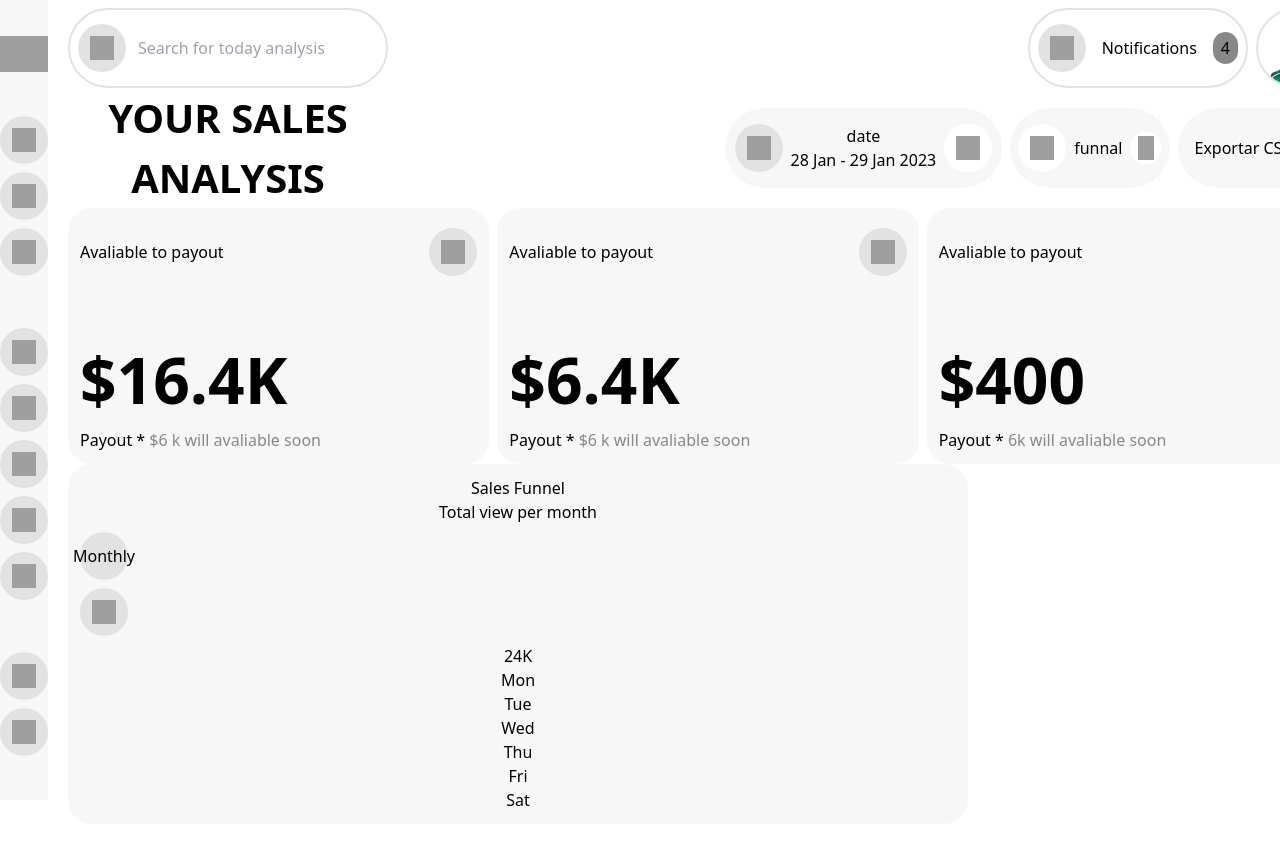
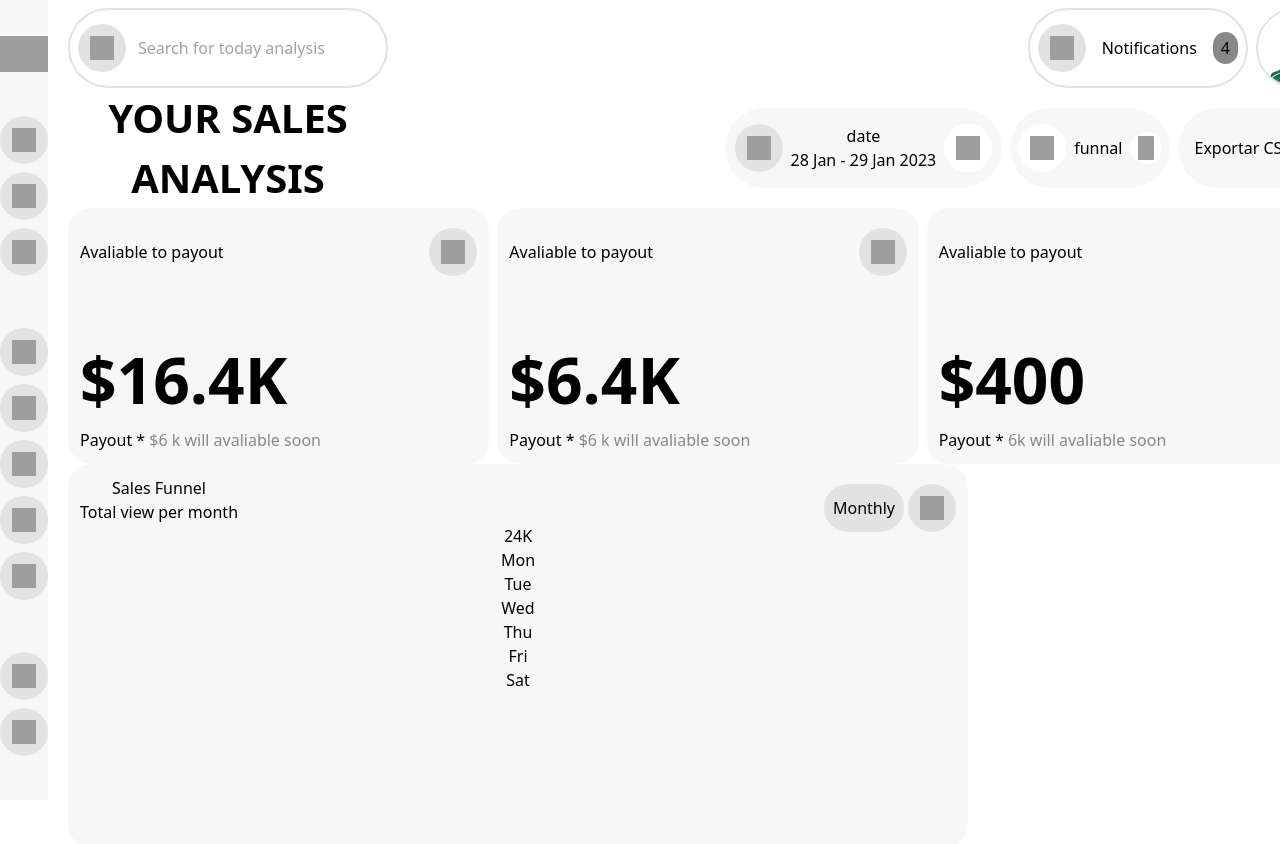
Before and after one commit to Manuelo69/ApredizajeFront, a React (Vite) app: page / in a window 1280 px wide. Shown: the top 844 px of the page. Built offline with nearby package versions, Linux system fonts and the light colour scheme; grey boxes are pictures that could not be loaded.

Commit message:
Colocacion parrafo alto

```diff
--- a/src/components/SalesFunnel/SalesFunnel.jsx
+++ b/src/components/SalesFunnel/SalesFunnel.jsx
@@ -1,15 +1,15 @@
 /* eslint-disable react/prop-types */
 const SalesFunnel = ({ titulo, subtitulo }) => {
   return (
-    <div className="flex flex-col  bg-light-gray  rounded-3xl p-3 w-px-900">
-      <div className="parrafoAlto parrafo2">
+    <div className="flex flex-col  bg-light-gray  rounded-3xl p-3 w-px-900 h-96">
+      <div className="flex flex-row justify-between">
         <div className="textoIzquierdo">
           <p>Sales Funnel</p>
           <p>Total view per month</p>
         </div>
-        <div className="centrar">
-          <button className="mes">Monthly</button>
-          <button>
+        <div className="flex flex-row gap-1 h-10">
+          <button className="w-20 p-2">Monthly</button>
+          <button className="p-2">
             <img
               src="https://cdn.hugeicons.com/icons/dashboard-square-remove-stroke-rounded.svg"
               alt="dashboard-square-remove"
```
